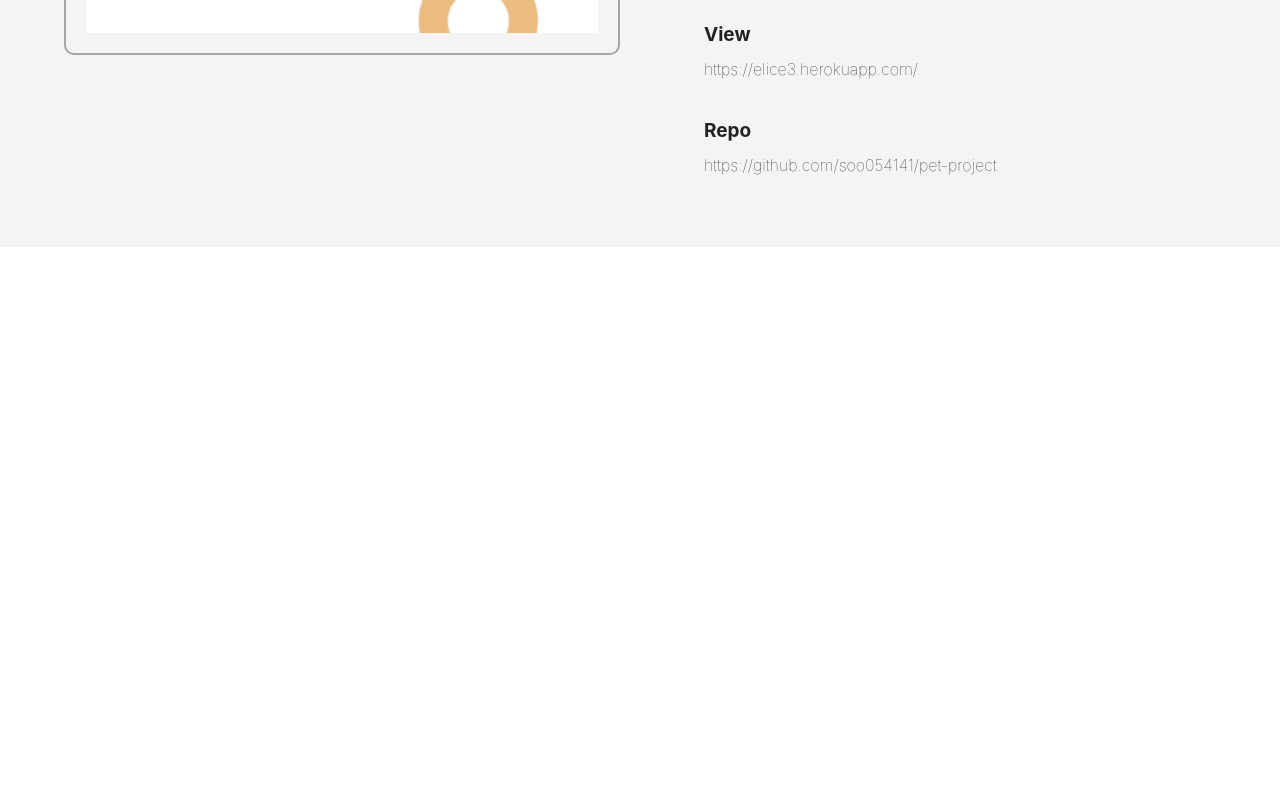
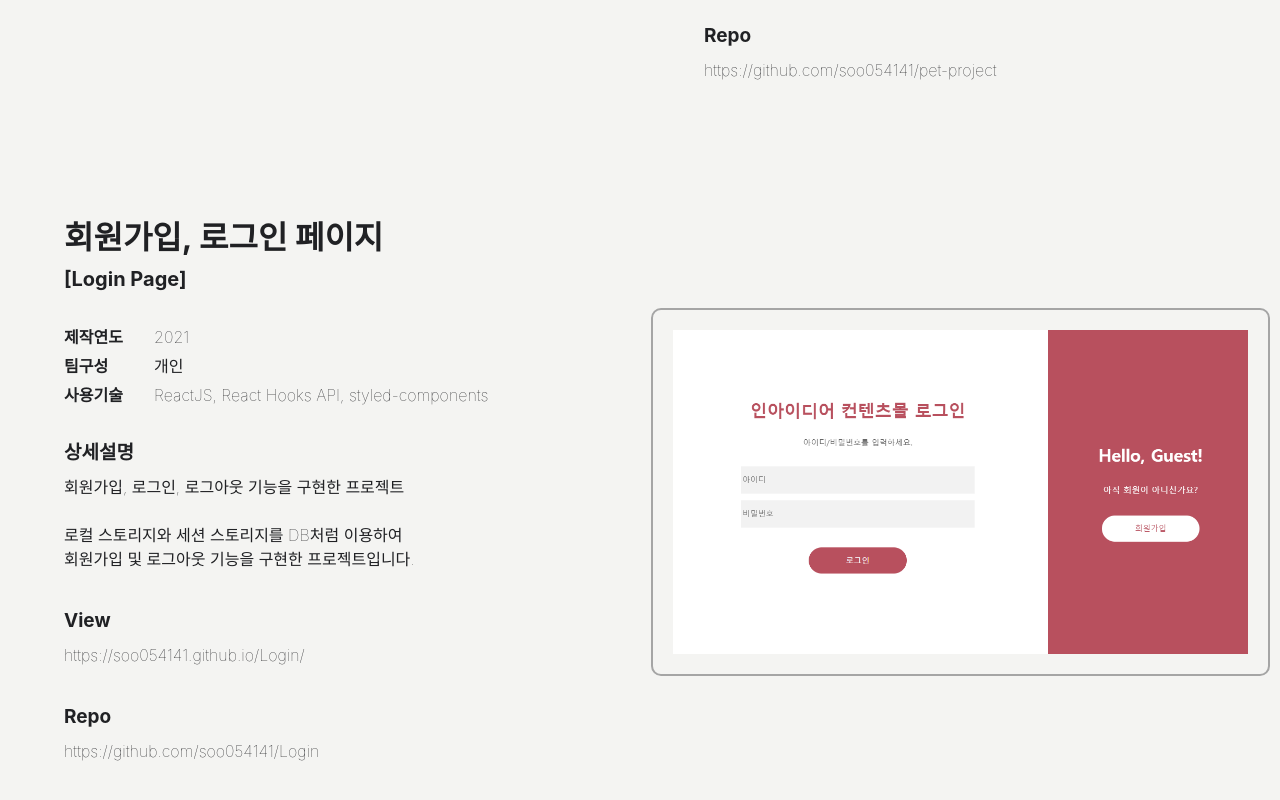
Before and after one commit to soo054141/portfolio_2023, a React (Create React App) app: page / in a window 1280 px wide. Shown: the part 1504-2304 px from the top of the page. Before the commit the page ends 1761 px from the top, so only its background shows below. Built offline with nearby package versions, Linux system fonts and the light colour scheme.

Commit message:
Add Login component

```diff
--- a/src/App.js
+++ b/src/App.js
@@ -3,6 +3,7 @@ import { ThemeProvider } from "styled-components";
 import Header from "./pages/cover";
 import GitFarm from "./pages/gitfarm";
 import Pet from "./pages/pet";
+import Login from "./pages/login";
 import { darkMode, lightMode } from "./styles/theme";
 
 function App() {
@@ -13,6 +14,7 @@ function App() {
       <Header />
       <GitFarm />
       <Pet />
+      <Login />
     </ThemeProvider>
   );
 }
--- a/src/components/Container.js
+++ b/src/components/Container.js
@@ -7,6 +7,5 @@ export const Container = styled.div`
   justify-content: space-around;
   background-color: ${(props) => props.theme.bgColor};
   color: ${(props) => props.theme.color};
-  margin-bottom: 10px;
   padding: 7rem 0;
 `;
--- a/src/components/PreviewWrap.js
+++ b/src/components/PreviewWrap.js
@@ -7,7 +7,7 @@ const PreviewWrap = styled.div`
   justify-content: center;
 
   img {
-    width: ${(props) => (props.mobile ? "375px" : "100%")};
+    width: ${(props) => (props.mobile ? "315px" : "575px")};
     padding: 20px;
     border: 2px solid #a5a5a5;
     border-radius: 10px;
--- /dev/null
+++ b/src/pages/login/index.jsx
@@ -0,0 +1,56 @@
+import React from "react";
+import PropTypes from "prop-types";
+import { Container } from "../../components/Container";
+import InfoWrap from "../../components/InfoWrap";
+import PreviewWrap from "../../components/PreviewWrap";
+import loginImg from "../../asset/images/login_page.png";
+
+function Login({ title, subTitle, year, team, stack, detail, view, repo }) {
+  return (
+    <Container>
+      <InfoWrap
+        title={title}
+        subTitle={subTitle}
+        year={year}
+        team={team}
+        stack={stack}
+        detail={detail}
+        view={view}
+        repo={repo}
+      />
+      <PreviewWrap>
+        <a href={view}>
+          <img src={loginImg} alt="gitfarm" />
+        </a>
+      </PreviewWrap>
+    </Container>
+  );
+}
+
+Login.defaultProps = {
+  title: "회원가입, 로그인 페이지",
+  subTitle: "Login Page",
+  year: 2021,
+  team: "개인",
+  stack: "ReactJS, React Hooks API, styled-components",
+  detail: [
+    "회원가입, 로그인, 로그아웃 기능을 구현한 프로젝트",
+    "",
+    "로컬 스토리지와 세션 스토리지를 DB처럼 이용하여",
+    "회원가입 및 로그아웃 기능을 구현한 프로젝트입니다.",
+  ],
+  view: "https://soo054141.github.io/Login/",
+  repo: "https://github.com/soo054141/Login",
+};
+
+Login.propTypes = {
+  title: PropTypes.string,
+  subTitle: PropTypes.string,
+  year: PropTypes.number,
+  team: PropTypes.string,
+  stack: PropTypes.string,
+  detail: PropTypes.arrayOf(PropTypes.string),
+  view: PropTypes.string,
+  repo: PropTypes.string,
+};
+export default Login;
```
Also changed, not shown: src/asset/images/login_page.png (added).
